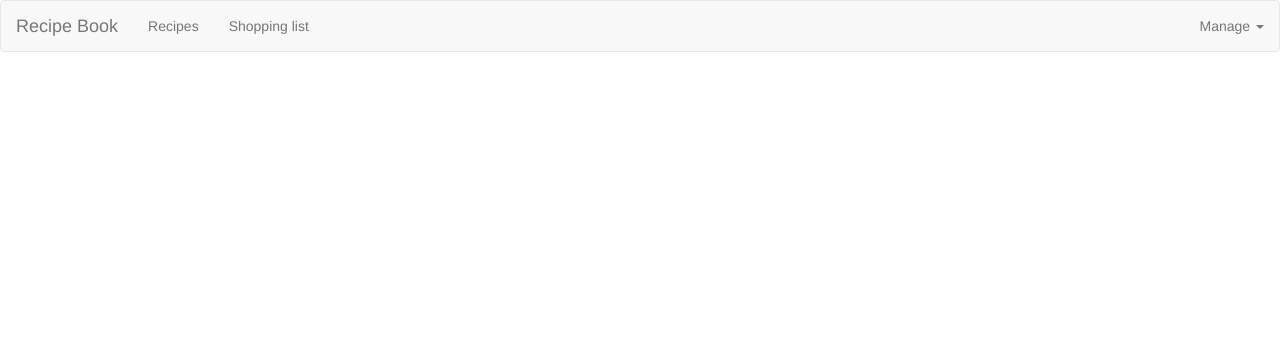
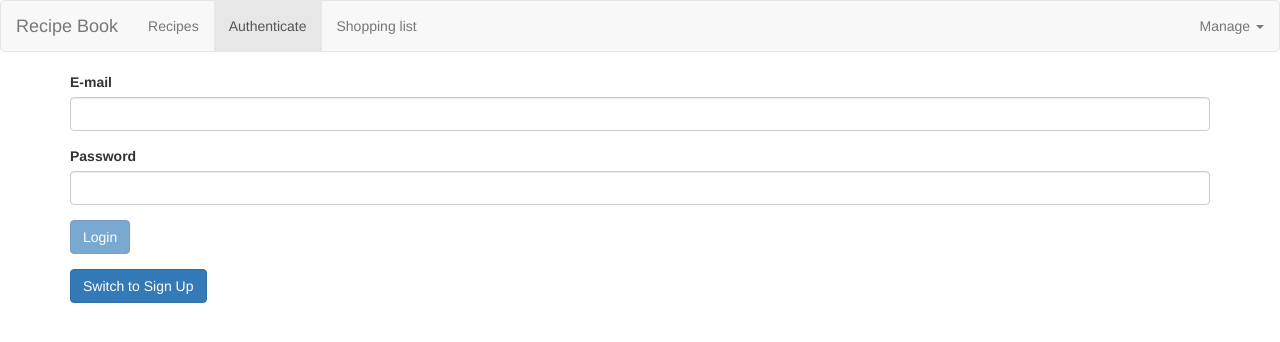
Before and after one commit to yaroslavzn/cooking-app, an Angular app: page /auth in a window 1280 px wide. Before the commit this address led to /. Shown: the top 342 px of the page. Built offline with nearby package versions, Linux system fonts and the light colour scheme.

Commit message:
start implement auth functionality, add loading spinner component

```diff
--- a/src/app/app-routing.module.ts
+++ b/src/app/app-routing.module.ts
@@ -5,6 +5,7 @@
 import {RecipeDetailComponent} from './recipe-book/recipe-detail/recipe-detail.component';
 import {RecipeEditComponent} from './recipe-book/recipe-edit/recipe-edit.component';
 import {RecipesResolverService} from "./recipe-book/recipes-resolver.service";
+import {AuthComponent} from './auth/auth.component';
 
 const appRoutes: Routes = [
   {
@@ -39,6 +40,10 @@
     component: ShoppingListComponent
   },
   {
+    path: 'auth',
+    component: AuthComponent
+  },
+  {
     path: '',
     redirectTo: 'recipe-book',
     pathMatch: 'full'
--- a/src/app/app.module.ts
+++ b/src/app/app.module.ts
@@ -14,6 +14,8 @@
 import {DropdownDirective} from './shared/dropdown.directive';
 import {AppRoutingModule} from './app-routing.module';
 import {RecipeEditComponent} from './recipe-book/recipe-edit/recipe-edit.component';
+import {AuthComponent} from './auth/auth.component';
+import {LoadingSpinnerComponent} from './shared/loading-spinner/loading-spinner.component';
 
 @NgModule({
   declarations: [
@@ -27,6 +29,8 @@
     RecipeItemComponent,
     DropdownDirective,
     RecipeEditComponent,
+    AuthComponent,
+    LoadingSpinnerComponent
   ],
   imports: [
     BrowserModule,
--- /dev/null
+++ b/src/app/auth/auth.component.html
@@ -0,0 +1,29 @@
+<div class="row">
+  <div class="col-xs-12">
+    <div class="spinner" *ngIf="isLoading" style="text-align: center;">
+      <app-loading-spinner></app-loading-spinner>
+    </div>
+    <div *ngIf="error">
+      <div class="alert alert-danger">{{error}}</div>
+    </div>
+    <form #form="ngForm" (ngSubmit)="onSubmit(form)" *ngIf="!isLoading">
+      <div class="form-group">
+        <label for="email">E-mail</label>
+        <input type="email" class="form-control" id="email" ngModel name="email" required email>
+      </div>
+
+      <div class="form-group">
+        <label for="password">Password</label>
+        <input type="password" class="form-control" id="password" ngModel name="password" required minlength="6">
+      </div>
+
+      <div class="form-group">
+        <button class="btn btn-primary" type="submit" [disabled]="!form.valid">{{ isLoggingMode ? 'Login' : 'Sign Up'}}</button>
+      </div>
+
+      <div class="form-group">
+        <button class="btn btn-primary" type="button" (click)="switchMode()">Switch to {{ isLoggingMode ? 'Sign Up' : 'Login'}}</button>
+      </div>
+    </form>
+  </div>
+</div>
--- /dev/null
+++ b/src/app/auth/auth.component.ts
@@ -0,0 +1,47 @@
+import {Component} from '@angular/core';
+import {NgForm} from '@angular/forms';
+import {AuthService} from './auth.service';
+
+@Component({
+  selector: 'app-auth',
+  templateUrl: './auth.component.html'
+})
+export class AuthComponent {
+  isLoggingMode = true;
+  isLoading = false;
+  error: string = null;
+
+  constructor(
+    private authService: AuthService
+  ) {
+  }
+
+  switchMode() {
+    this.isLoggingMode = !this.isLoggingMode;
+  }
+
+  onSubmit(form: NgForm) {
+    const email = form.value.email;
+    const password = form.value.password;
+    this.isLoading = true;
+
+    if (this.isLoggingMode) {
+      //...
+    } else {
+      this.authService.signUp(email, password)
+        .subscribe(authResponse => {
+          console.log(authResponse);
+          this.isLoading = false;
+        }, (errorMessage) => {
+          this.error = errorMessage;
+          this.isLoading = false;
+
+          setTimeout(() => {
+            this.error = null;
+          }, 3000);
+        });
+    }
+
+    form.reset();
+  }
+}
--- /dev/null
+++ b/src/app/auth/auth.service.ts
@@ -0,0 +1,45 @@
+import {Injectable} from '@angular/core';
+import {HttpClient} from '@angular/common/http';
+import {catchError} from 'rxjs/operators';
+import {throwError} from 'rxjs';
+
+interface IAuthResponseData {
+  idToken: string;
+  email: string;
+  refreshToken: string;
+  expiresIn: string;
+  localId: string;
+}
+
+@Injectable({
+  providedIn: 'root'
+})
+export class AuthService {
+  constructor(
+    private http: HttpClient
+  ) {
+  }
+
+  signUp(email: string, password: string) {
+    return this.http.post<IAuthResponseData>('https://identitytoolkit.googleapis.com/v1/accounts:signUp?key=AIzaSyBq3hjIKNj8Zb6zcqPTn44lUsze9AY13_E', {
+      email,
+      password,
+      returnSecureToken: true
+    })
+      .pipe(catchError(error => {
+        let errorMessage = 'Unknown error occurred';
+
+        if (!error.error || !error.error.error) {
+          return throwError(errorMessage);
+        }
+
+        switch (error.error.error.message) {
+          case 'EMAIL_EXISTS':
+            errorMessage = 'The email address is already in use by another account.';
+            break;
+        }
+
+        return throwError(errorMessage);
+      }));
+  }
+}
--- a/src/app/header/header.component.html
+++ b/src/app/header/header.component.html
@@ -22,6 +22,10 @@
         </li>
 
         <li routerLinkActive="active">
+          <a routerLink="/auth">Authenticate</a>
+        </li>
+
+        <li routerLinkActive="active">
           <a routerLink="/shopping-list">Shopping list</a>
         </li>
       </ul>
--- /dev/null
+++ b/src/app/shared/loading-spinner/loading-spinner.component.scss
@@ -0,0 +1,35 @@
+.lds-ring {
+  display: inline-block;
+  position: relative;
+  width: 64px;
+  height: 64px;
+}
+.lds-ring div {
+  box-sizing: border-box;
+  display: block;
+  position: absolute;
+  width: 51px;
+  height: 51px;
+  margin: 6px;
+  border: 6px solid #1f49ff;
+  border-radius: 50%;
+  animation: lds-ring 1.2s cubic-bezier(0.5, 0, 0.5, 1) infinite;
+  border-color: #1f49ff transparent transparent transparent;
+}
+.lds-ring div:nth-child(1) {
+  animation-delay: -0.45s;
+}
+.lds-ring div:nth-child(2) {
+  animation-delay: -0.3s;
+}
+.lds-ring div:nth-child(3) {
+  animation-delay: -0.15s;
+}
+@keyframes lds-ring {
+  0% {
+    transform: rotate(0deg);
+  }
+  100% {
+    transform: rotate(360deg);
+  }
+}
--- /dev/null
+++ b/src/app/shared/loading-spinner/loading-spinner.component.ts
@@ -0,0 +1,10 @@
+import {Component} from '@angular/core';
+
+@Component({
+  selector: 'app-loading-spinner',
+  template: '<div class="lds-ring"><div></div><div></div><div></div><div></div></div>',
+  styleUrls: ['./loading-spinner.component.scss']
+})
+export class LoadingSpinnerComponent {
+
+}
```
